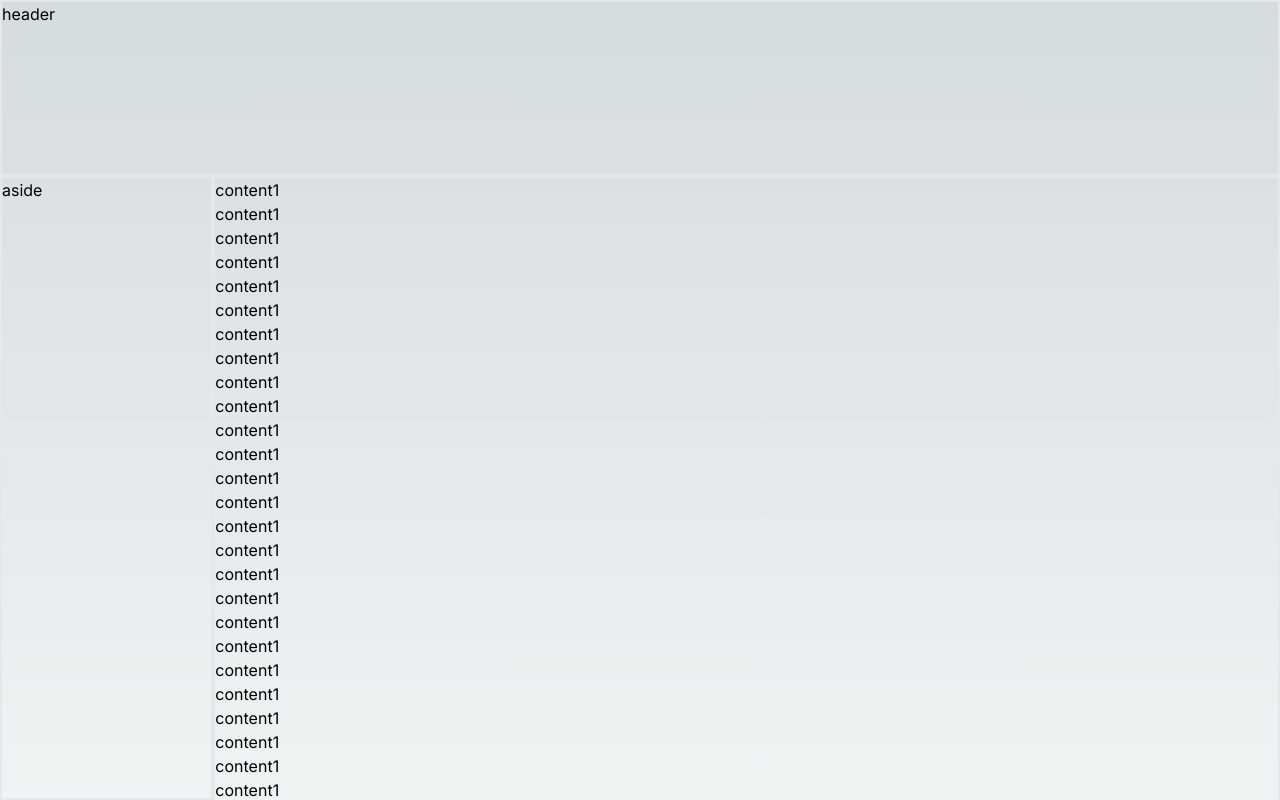
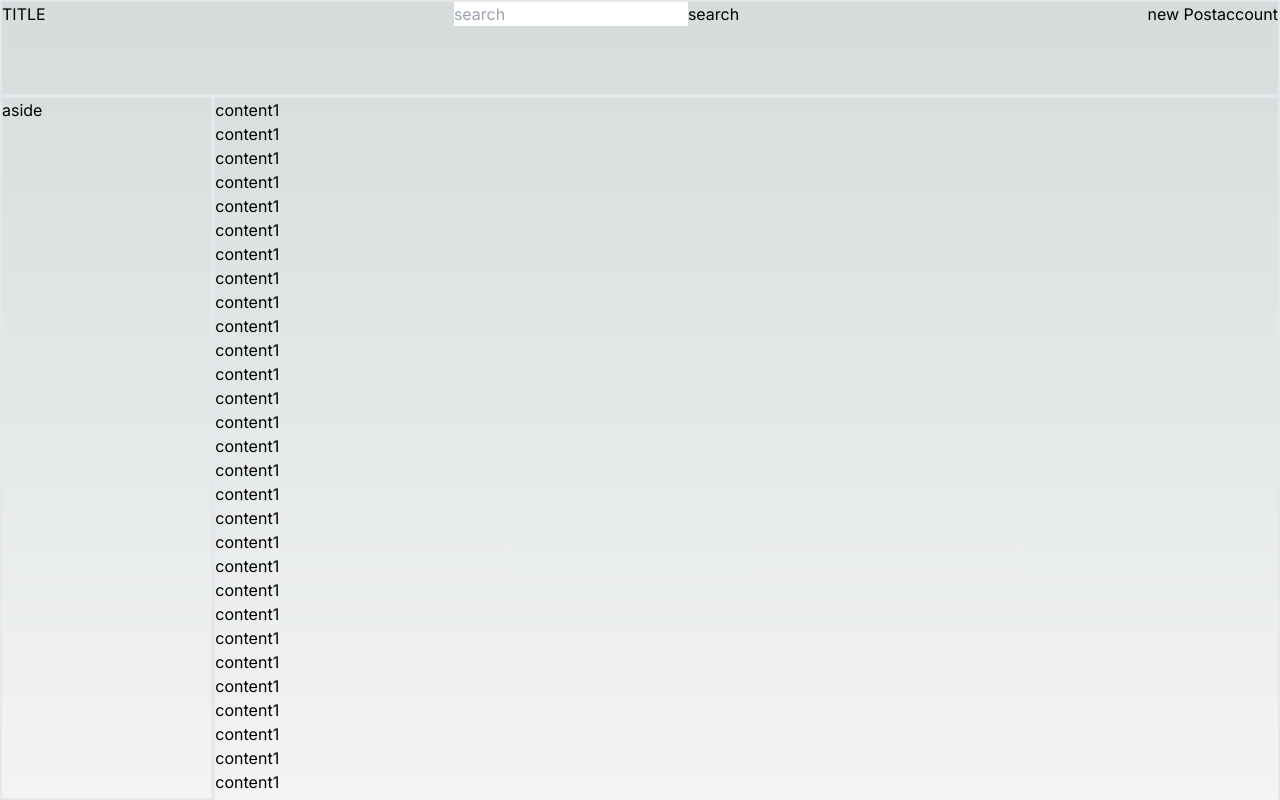
Before and after one commit to ShoeheyOt/my-blog, a Next.js app: page /blog in a window 1280 px wide. Shown: the top 800 px of the page. Built offline with nearby package versions, Linux system fonts and the light colour scheme.

Commit message:
feat:set layout in header part

```diff
--- a/src/components/pages/BlogPage.tsx
+++ b/src/components/pages/BlogPage.tsx
@@ -6,7 +6,7 @@ export const BlogPage = () => {
   return (
     <div className="flex flex-col relative">
       <Headers />
-      <main className="flex w-full gap-8 mt-44">
+      <main className="flex w-full gap-8 mt-24">
         <Aside />
         <Articles />
       </main>
--- a/src/components/parts/Aside.tsx
+++ b/src/components/parts/Aside.tsx
@@ -1,5 +1,5 @@
 export const Aside = () => {
   return (
-    <aside className="fixed border-2 w-1/6 h-[calc(100%-11rem)]">aside</aside>
+    <aside className="fixed border-2 w-1/6 h-[calc(100%-6rem)]">aside</aside>
   );
 };
--- a/src/components/parts/Headers.tsx
+++ b/src/components/parts/Headers.tsx
@@ -1,3 +1,21 @@
 export const Headers = () => {
-  return <header className="fixed border-2 h-44 w-full">header</header>;
+  return (
+    <header className="fixed border-2 h-24 w-full">
+      <div className="wrapper flex justify-between">
+        <a href="/blog">
+          <div>TITLE</div>
+        </a>
+        <div>
+          <form>
+            <input placeholder="search" />
+            <button>search</button>
+          </form>
+        </div>
+        <div className="flex">
+          <button>new Post</button>
+          <div>account</div>
+        </div>
+      </div>
+    </header>
+  );
 };
```
